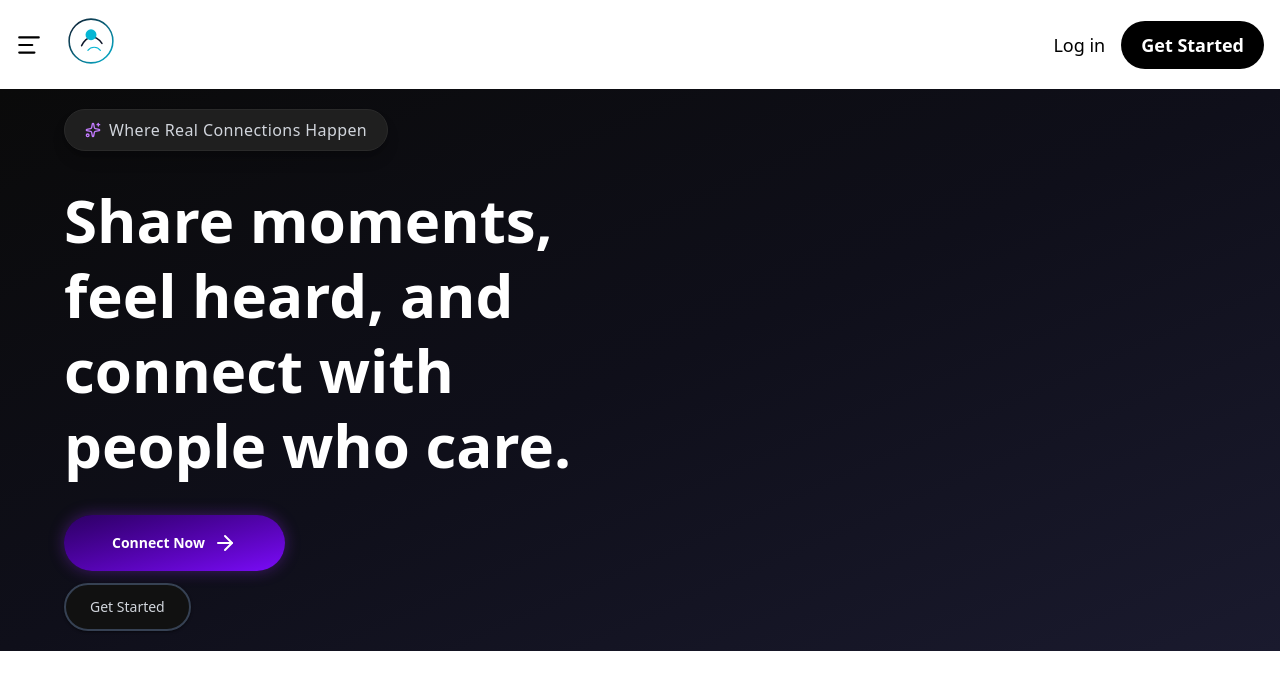
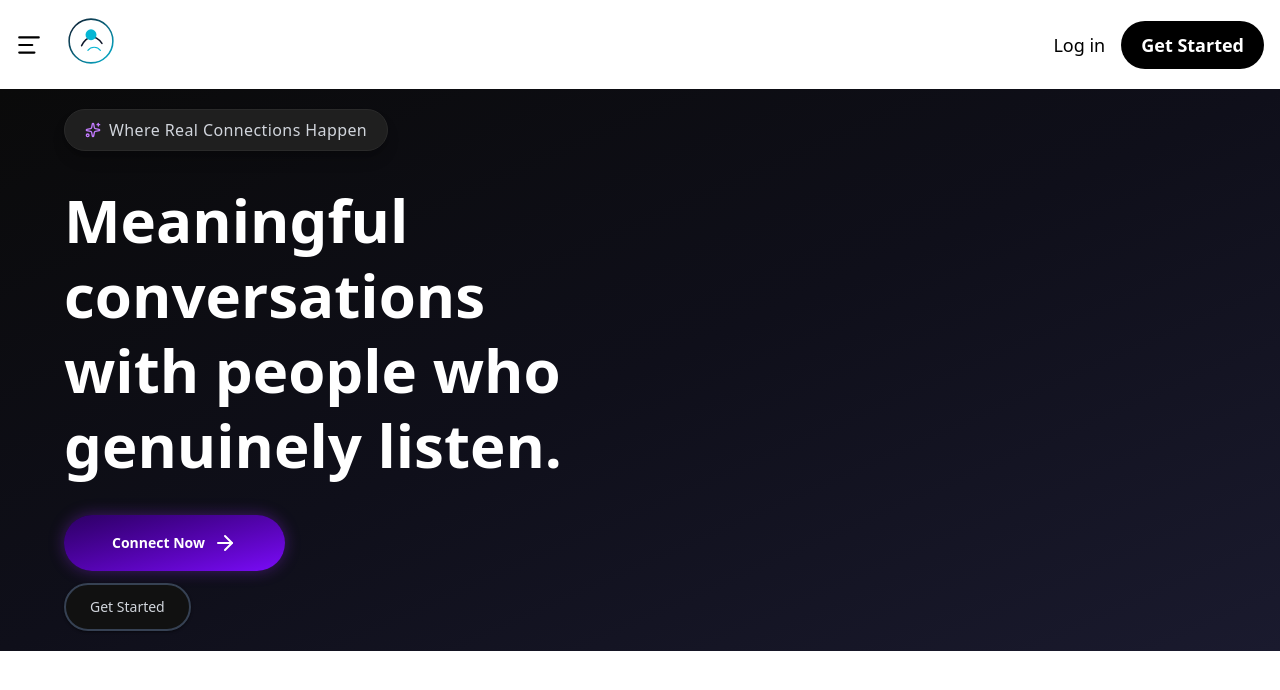
Before and after one commit to SuddalaPavanKalyan/foryou, a React (Vite) app: page / in a window 1280 px wide. Shown: the top 690 px of the page. Built offline with nearby package versions, Linux system fonts and the light colour scheme.

Commit message:
Initial commit

```diff
--- a/src/SectionOne.tsx
+++ b/src/SectionOne.tsx
@@ -24,10 +24,10 @@ const SectionOne = () => {
 
             {/* Heading */}
             <h1
-              className="text-2xl sm:text-4xl md:text-5xl lg:text-6xl
-                font-bold leading-tight text-white flex flex-col items-start"
+              className="text-4xl sm:text-4xl md:text-5xl lg:text-6xl
+                font-bold leading-tight text-white flex flex-col items-start text-left"
             >
-              Share moments, feel heard, and connect with people who care.
+              Meaningful conversations with people who genuinely listen.
             </h1>
 
             {/* Buttons */}
```
